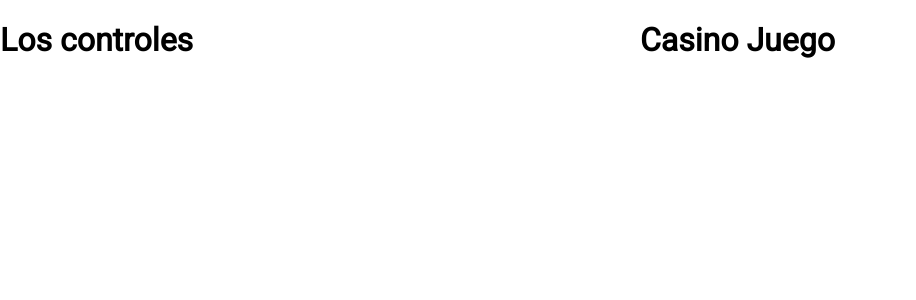
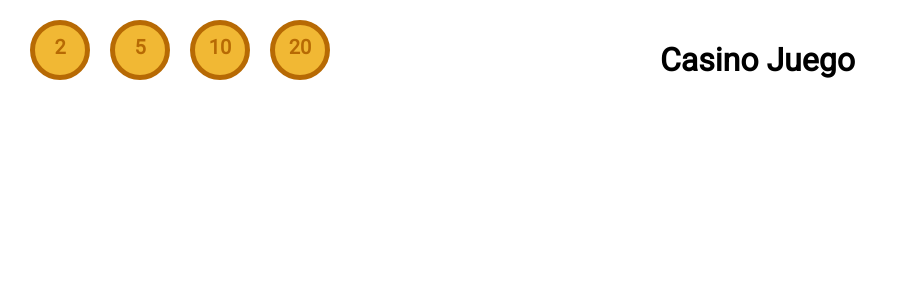
Before and after one commit to ErickGomez98/casino-royal, a React (Create React App) app: page / in a window 1280 px wide. Shown: the top 300 px of the page, without its empty margins (0-916 px from the left). Built offline with nearby package versions, Linux system fonts and the light colour scheme.

Commit message:
Se agregaron monedas y se esta trabajando en el estilo de la aplicación.

```diff
--- a/src/App.css
+++ b/src/App.css
@@ -6,9 +6,43 @@ body, html {
 
 .casino-main-container {
   width: 100%;
+  margin: 20px;
 }
 
 .casino-controls-container, .casino-juego-container {
   width: 50%;
   float: left;
 }
+
+.main-controles-container, .monedas-container {
+  width: 100%;
+}
+
+.monedas-container .moneda {
+  width: 50px;
+  height: 50px;
+  float:left;
+  text-align: center;
+  border: 5px solid #B76A04;
+  border-radius: 50%;
+  vertical-align: middle;
+  background: #F1B834;
+  margin: 0 10px;
+  position: relative;
+  cursor: pointer;
+  transition: all .3s;
+}
+
+.moneda-txt {
+  text-align: center;
+  color: #B76A04;
+  font-weight: 600;
+  font-size: 20px;
+  margin: auto;
+  margin-top: 10px;
+}
+
+.monedas-container .moneda:hover {
+  width: 55px;
+  height: 55px;
+}
--- a/src/CasinoControls.tsx
+++ b/src/CasinoControls.tsx
@@ -1,8 +1,29 @@
 import React from 'react';
+
+const Moneda: React.FC<any> = (props) => {
+    return (
+        <div {...props} className="moneda-txt">{props.denominacion}</div>
+    )
+}
 
 const CasinoControls: React.FC = (props) => {
     return (
-        <h1>Los controles</h1>
+        <div className="main-controles-container">
+            <div className="monedas-container">
+                <div className="moneda">
+                    <Moneda denominacion={2} />
+                </div>
+                <div className="moneda">
+                    <Moneda denominacion={5} />
+                </div>
+                <div className="moneda">
+                    <Moneda denominacion={10} />
+                </div>
+                <div className="moneda">
+                    <Moneda denominacion={20} />
+                </div>
+            </div>
+        </div>
     )
 };
 
```
Also changed, not shown: 1 other file (tests, documents, lock files or other folders).
